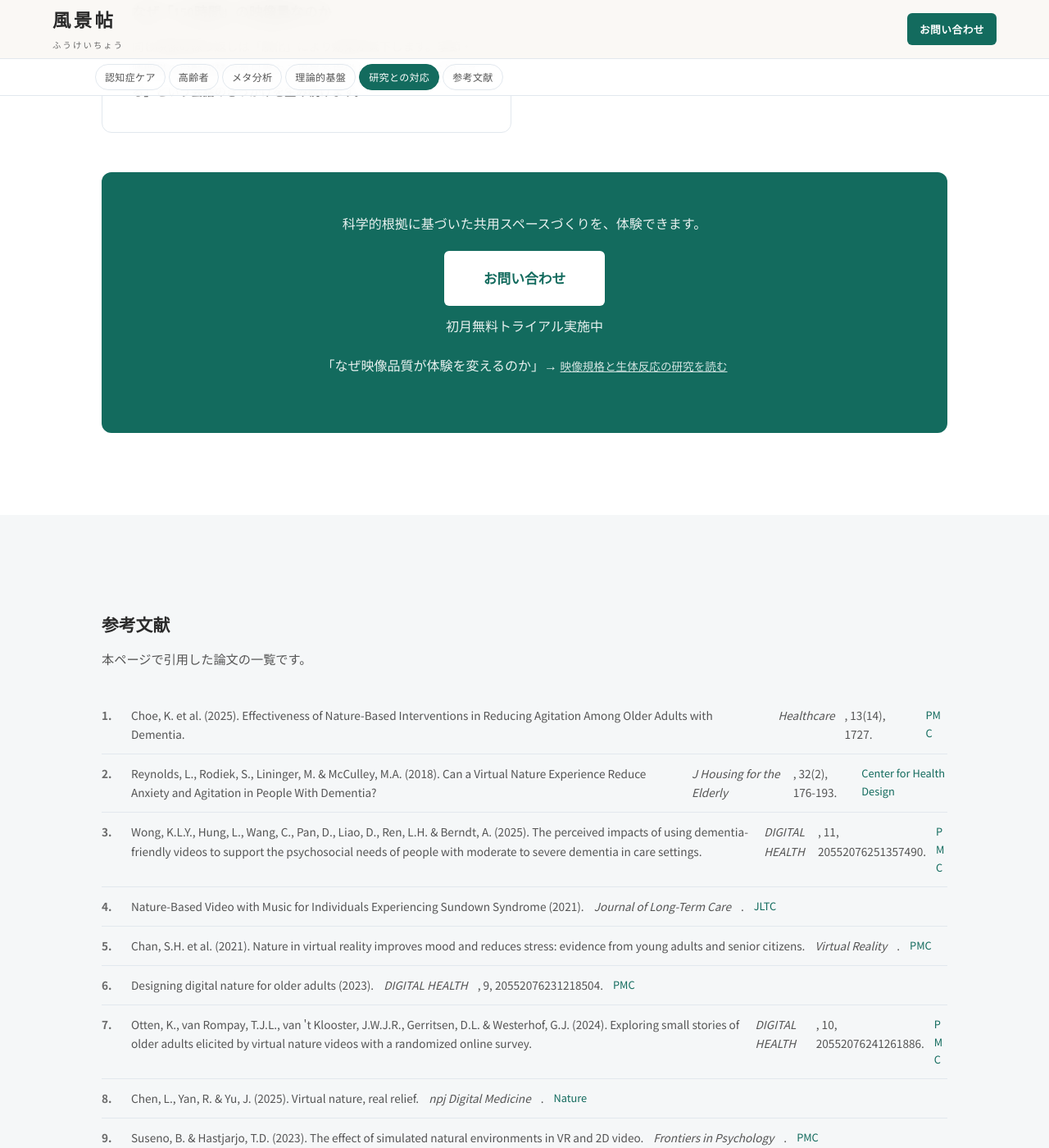
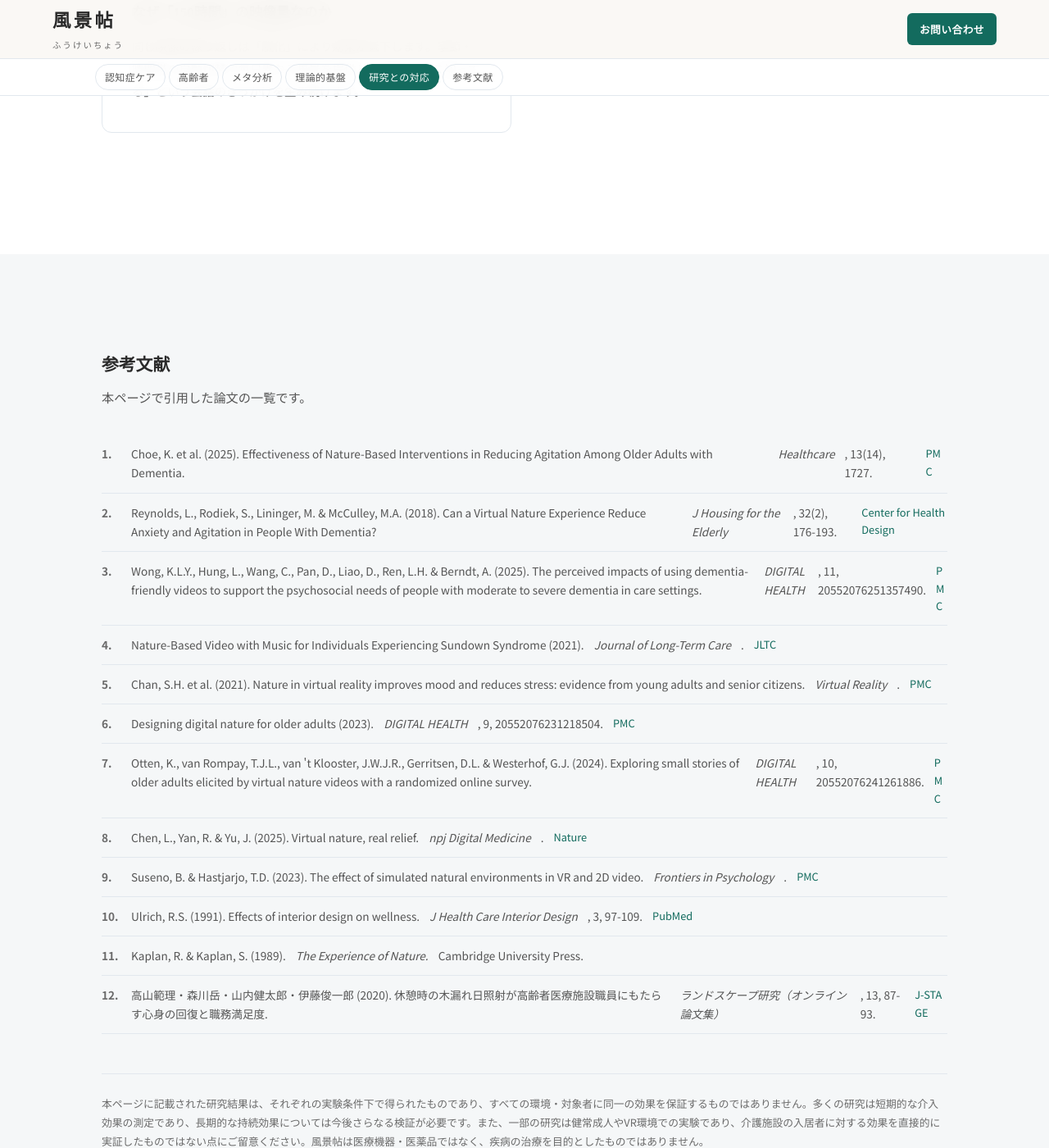
Before and after one commit to dr836gnypeq-ctrl/fukeichou-site, a Jekyll site: the page built from evidence/care.html, in a window 1280 px wide and 1400 px high, scrolled down 7617 px. Shown: the whole window at 82% size. Built offline with Jekyll 4.4.1, drawn with Linux system fonts in a browser that asks for light colours; nearby versions of some CDN libraries.

Commit message:
evidence care/clinic: CTAボックス削除（フッターと重複）、qualityリンクをbottom-navに移動

```diff
--- a/evidence/care.html
+++ b/evidence/care.html
@@ -210,12 +210,6 @@ description: 介護施設での自然映像の効果を示す研究まとめ。2
 <div class="feature-card"><p class="feature-q">スタッフ自身への効果はあるか</p><p class="feature-a">高齢者医療施設の職員13名を対象とした交差実験（高山ら 2020）では、休憩室への自然映像（木漏れ日・2D投影）が、通常休憩と比べてストレス指標（唾液アミラーゼ活性）を有意に低下させ、緊張・不安感の改善と職務満足度の向上傾向をもたらしました。入居者の穏やかさがスタッフの負担を減らす間接効果に加え、スタッフ自身が映像を目にする環境でも直接的なリラクゼーション効果が期待できます。</p></div>
 <div class="feature-card"><p class="feature-q">なぜ「150時間」の映像量なのか</p><p class="feature-a">同じ映像の繰り返しは「馴化」により効果が低下します。季節・時間帯の自動切替で毎日異なる風景を提供し、「あら、ここ知ってる」という会話のきっかけを生み続けます。</p></div>
 </div>
-<div class="ev-cta">
-<p>科学的根拠に基づいた共用スペースづくりを、体験できます。</p>
-<a href="{{ '/' | relative_url }}#contact" class="btn btn-lg">お問い合わせ</a>
-<p class="ev-cta-sub">初月無料トライアル実施中</p>
-<p style="margin-top:16px" class="ev-cta-sub">「なぜ映像品質が体験を変えるのか」→ <a href="{{ '/quality/' | relative_url }}" class="ev-cta-link">映像規格と生体反応の研究を読む</a></p>
-</div>
 </div>
 </section>
 
```
Also changed, not shown: other parts of evidence/care.html (+1 -0 lines), evidence/clinic.html (+1 -6 lines).
